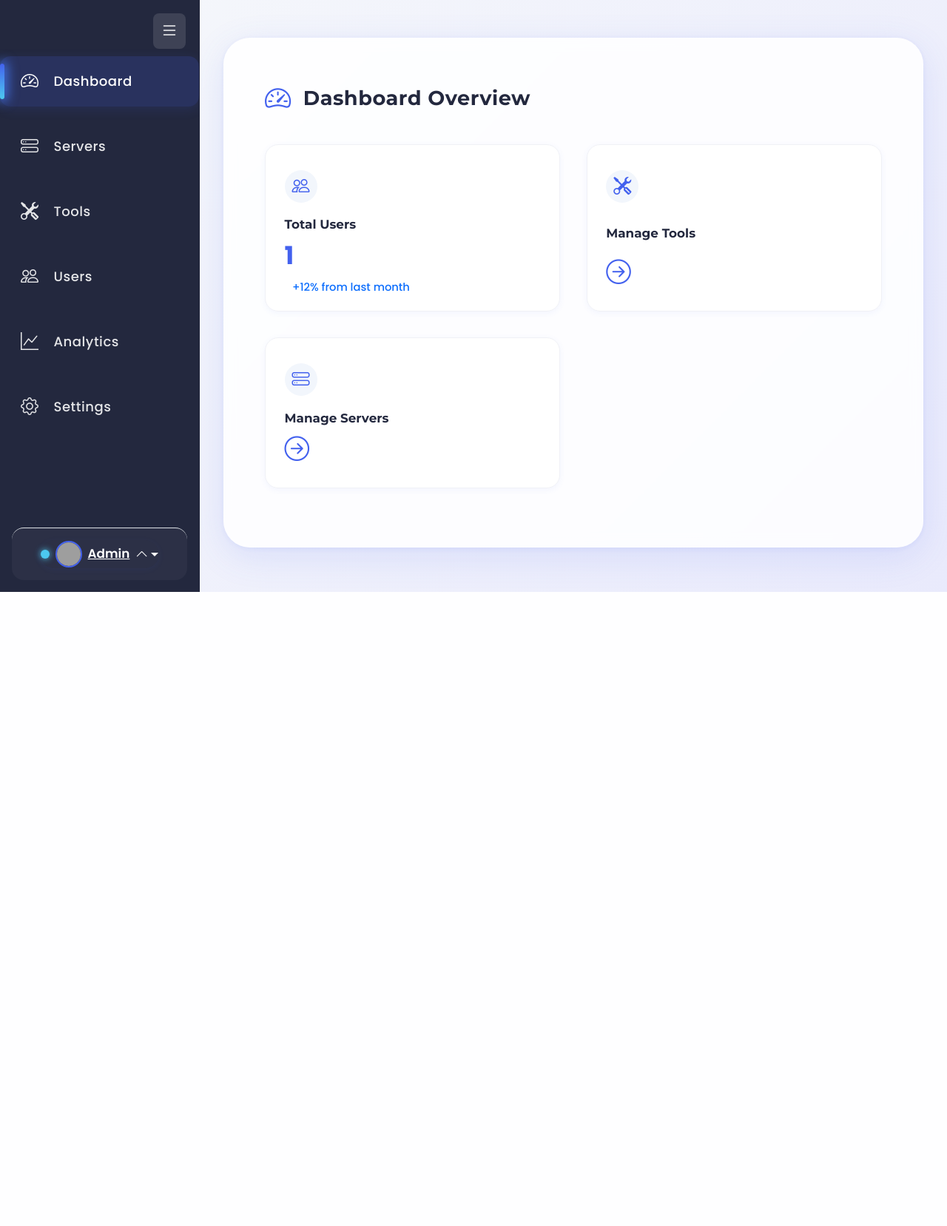
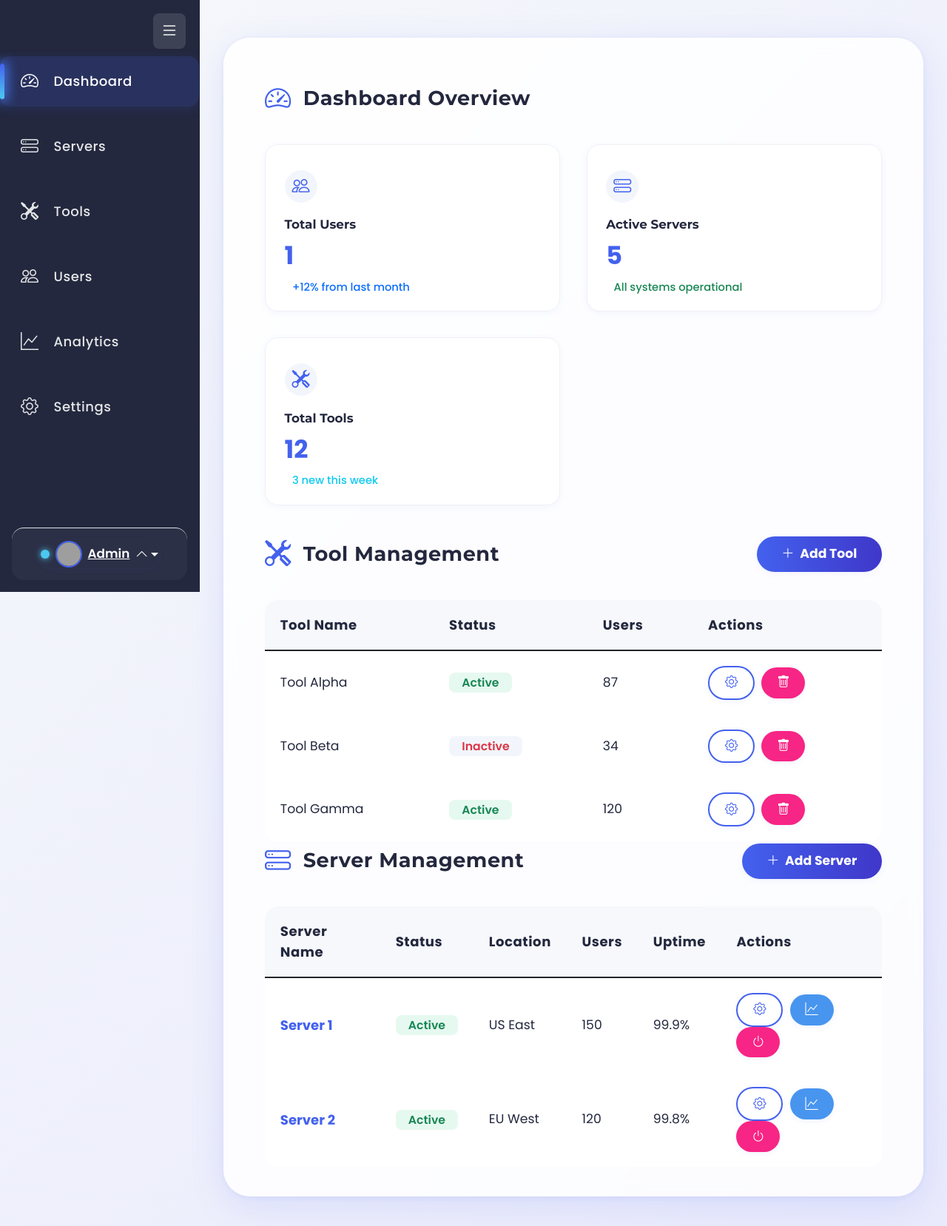
Before and after one commit to cipher-x-darkregime/Rev-Proxy, a PHP site: page /admin.php in a window 1280 px wide. Shown: the whole page at 74% size. Before the commit the page ends 800 px from the top, so only its background shows below. Run offline with PHP 8.4, Linux system fonts and the light colour scheme; a user stored in the database is signed in; data comes from the database, SQL or seed files in the repository; data that the repository does not hold is empty; some libraries are stand-ins or nearby versions; grey boxes are pictures that could not be loaded.

Commit message:
Update admin.php

```diff
--- a/admin.php
+++ b/admin.php
@@ -992,7 +992,6 @@ $total_cookies = $conn->query('SELECT COUNT(*) FROM cookies')->fetchColumn();
             <!-- Main content -->
             <main class="main-content">
                 <div class="main-floating-card">
-                    <div id="dashboard-overview-section">
                     <div class="section-header"><i class="bi bi-speedometer2"></i> Dashboard Overview</div>
                     <div class="dashboard-grid">
                         <div class="dashboard-card users">
@@ -1001,21 +1000,21 @@ $total_cookies = $conn->query('SELECT COUNT(*) FROM cookies')->fetchColumn();
                             <div class="card-number"><?php echo $total_users; ?></div>
                             <span class="badge bg-white text-primary">+12% from last month</span>
                         </div>
-                            <div class="dashboard-card tools dashboard-action-card" id="dashboard-manage-tools">
+                        <div class="dashboard-card servers">
+                            <div class="icon"><i class="bi bi-hdd-stack"></i></div>
+                            <div class="card-title">Active Servers</div>
+                            <div class="card-number">5</div>
+                            <span class="badge bg-white text-success">All systems operational</span>
+                        </div>
+                        <div class="dashboard-card tools">
                             <div class="icon"><i class="bi bi-tools"></i></div>
-                                <div class="card-title">Manage Tools</div>
-                                <div class="card-number"><i class="bi bi-arrow-right-circle"></i></div>
-                            </div>
-                            <div class="dashboard-card servers dashboard-action-card" id="dashboard-manage-servers">
-                                <div class="icon"><i class="bi bi-hdd-stack"></i></div>
-                                <div class="card-title">Manage Servers</div>
-                                <div class="card-number"><i class="bi bi-arrow-right-circle"></i></div>
-                            </div>
+                            <div class="card-title">Total Tools</div>
+                            <div class="card-number">12</div>
+                            <span class="badge bg-white text-info">3 new this week</span>
                         </div>
                     </div>
 
                     <!-- Tool Management Section -->
-                    <div id="tool-management-section" style="display:none;">
                     <div class="section-header-row">
                         <div class="section-header"><i class="bi bi-tools"></i> Tool Management</div>
                         <button class="btn btn-primary">
@@ -1064,10 +1063,7 @@ $total_cookies = $conn->query('SELECT COUNT(*) FROM cookies')->fetchColumn();
                             </tbody>
                         </table>
                     </div>
-                    </div>
 
-                    <!-- Server Management Section -->
-                    <div id="server-management-section" style="display:none;">
                     <div class="section-header-row">
                         <div class="section-header"><i class="bi bi-hdd-stack"></i> Server Management</div>
                         <button class="btn btn-primary">
@@ -1116,7 +1112,6 @@ $total_cookies = $conn->query('SELECT COUNT(*) FROM cookies')->fetchColumn();
                         </table>
                     </div>
                 </div>
-                </div>
             </main>
         </div>
     </div>
@@ -1131,31 +1126,6 @@ $total_cookies = $conn->query('SELECT COUNT(*) FROM cookies')->fetchColumn();
             sidebar.classList.toggle('sidebar-collapsed');
             mainContent.classList.toggle('sidebar-collapsed-main');
         });
-
-        // Section toggling
-        function showSection(section) {
-            document.getElementById('dashboard-overview-section').style.display = section === 'dashboard' ? '' : 'none';
-            document.getElementById('tool-management-section').style.display = section === 'tools' ? '' : 'none';
-            document.getElementById('server-management-section').style.display = section === 'servers' ? '' : 'none';
-        }
-        // Dashboard action cards
-        document.getElementById('dashboard-manage-tools').onclick = function() { showSection('tools'); };
-        document.getElementById('dashboard-manage-servers').onclick = function() { showSection('servers'); };
-        // Sidebar links
-        document.querySelectorAll('.nav-link').forEach(function(link) {
-            link.addEventListener('click', function(e) {
-                if (this.textContent.trim().toLowerCase().includes('tools')) {
-                    showSection('tools');
-                    e.preventDefault();
-                } else if (this.textContent.trim().toLowerCase().includes('servers')) {
-                    showSection('servers');
-                    e.preventDefault();
-                } else if (this.textContent.trim().toLowerCase().includes('dashboard')) {
-                    showSection('dashboard');
-                    e.preventDefault();
-                }
-            });
-        });
     </script>
 </body>
 </html>
```
Lines whose indentation alone changed are shown as unchanged.
